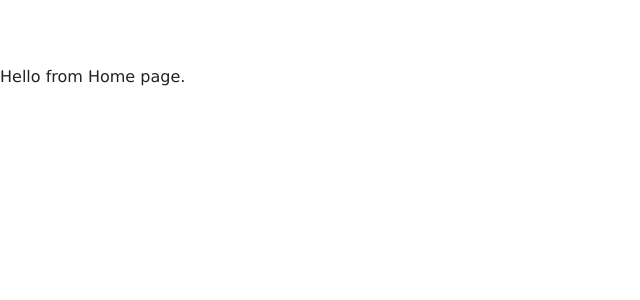
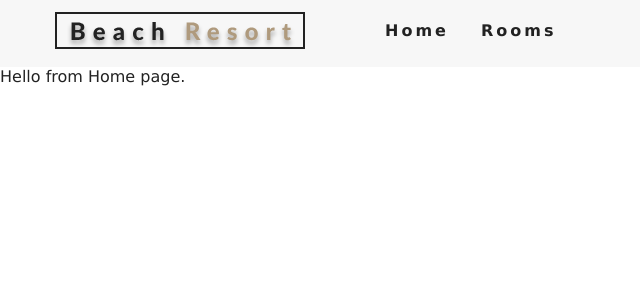
Before and after one commit to praz99/react-resort, a React (Create React App) app: page / in a window 1280 px wide. Shown: the top 300 px of the page, without its empty margins (0-640 px from the left). Built offline with nearby package versions, Linux system fonts and the light colour scheme.

Commit message:
add the NAvbar component

```diff
--- a/src/App.js
+++ b/src/App.js
@@ -5,10 +5,12 @@
 import Error from './pages/Error';
 import './App.css';
 import { Route, Switch } from 'react-router-dom';
+import Navbar from './components/Navbar';
 
 function App() {
   return (
     <>
+      <Navbar />
       <Switch>
         <Route exact path="/" component={Home} />
         <Route exact path="/rooms/" component={Rooms} />
--- /dev/null
+++ b/src/components/Navbar.js
@@ -0,0 +1,38 @@
+import React, { Component } from 'react';
+import logo from '../images/logo.svg';
+import { FaAlignRight } from 'react-icons/fa';
+import { Link } from 'react-router-dom';
+
+export default class Navbar extends Component {
+  state={
+    isOpen: false
+  }
+
+  handleToggle = () => {
+    this.setState({isOpen: !this.state.isOpen})
+  }
+  render() {
+    return (
+      <nav className="navbar">
+        <div className="nav-center">
+          <div className="nav-header">
+            <Link to="/">
+              <img src={logo} alt="Beach Resort" />
+            </Link>
+            <button type="button" className="nav-btn" onClick={this.handleToggle}>
+              <FaAlignRight className="nav-icon" />
+            </button>
+          </div>
+          <ul className={this.state.isOpen ? "nav-links show-nav" : "nav-links"}>
+            <li>
+              <Link to="/">Home</Link>
+            </li>
+            <li>
+              <Link to="/rooms">Rooms</Link>
+            </li>
+          </ul>
+        </div>
+      </nav>
+    );
+  };
+};
```
